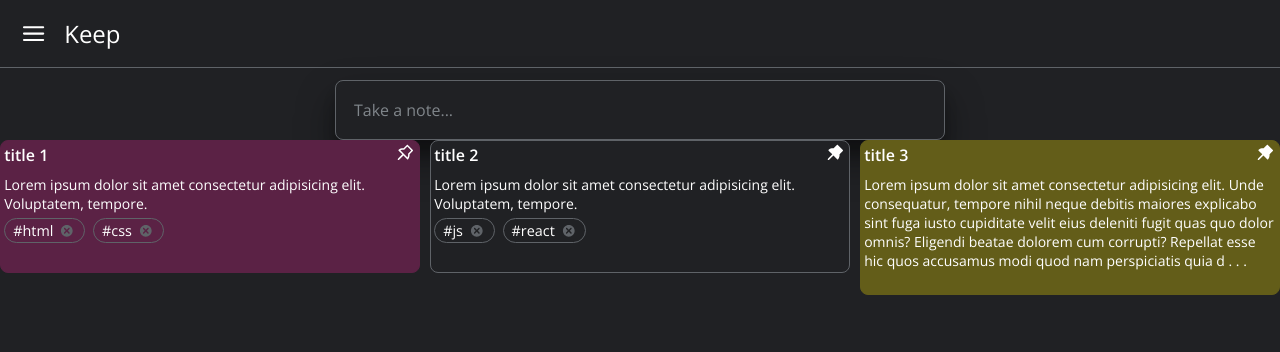
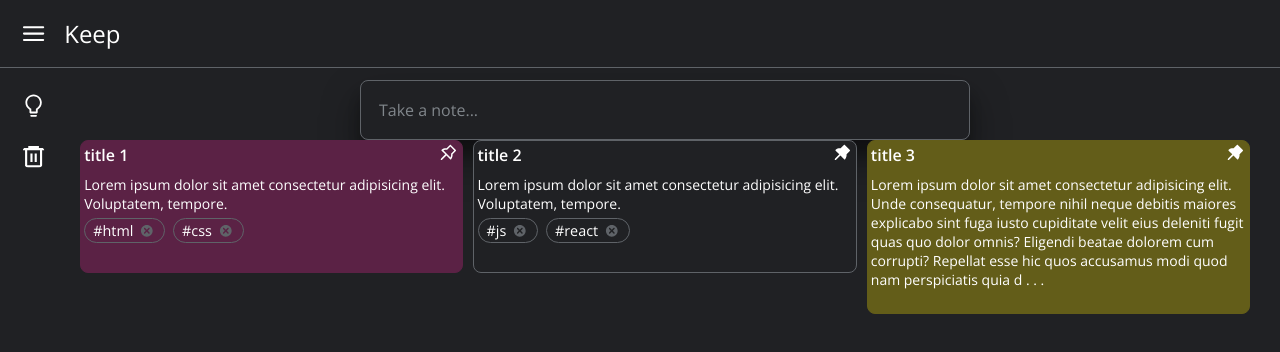
Before and after one commit to OmkarArora/gkeep-notes, a React (Create React App) app: page / in a window 1280 px wide. Shown: the top 352 px of the page. Built offline with nearby package versions, Linux system fonts and the light colour scheme.

Commit message:
feat: added sidenav

```diff
--- a/src/App.css
+++ b/src/App.css
@@ -4,7 +4,11 @@
 }
 
 .main {
-  padding-top: 80px;
+  padding-top: var(--padding-header);
+  padding-left: var(--padding-sidenav);
+  padding-right: 30px;
+  /* display: flex;
+  justify-content: center; */
 }
 
 .icon {
--- a/src/App.js
+++ b/src/App.js
@@ -1,4 +1,4 @@
-import { NotesSection, Header } from "./components";
+import { NotesSection, Header, Sidenav } from "./components";
 import "./App.css";
 
 const notes = [
@@ -49,6 +49,7 @@ const App = () => {
       <div className="header-container">
         <Header />
       </div>
+      <div><Sidenav/></div>
       <main className="main">
         <NotesSection />
       </main>
--- a/src/components/Header/header.css
+++ b/src/components/Header/header.css
@@ -8,6 +8,9 @@
   border-bottom: 1px solid var(--color-light-gray);
 
   padding: 0.5rem;
+  z-index: 20;
+
+  background-color: var(--color-dark);
 }
 
 .header .header-title {
--- a/src/components/Sidenav/Sidenav.jsx
+++ b/src/components/Sidenav/Sidenav.jsx
@@ -0,0 +1,12 @@
+import { AiOutlineBulb } from "react-icons/ai";
+import { RiDeleteBin6Line } from "react-icons/ri";
+import "./sidenav.css";
+
+export const Sidenav = () => {
+	return (
+		<div className="sidenav">
+			<AiOutlineBulb className="icon icon-bulb"/>
+			<RiDeleteBin6Line className="icon icon-bin"/>
+		</div>
+	)
+}
--- /dev/null
+++ b/src/components/Sidenav/sidenav.css
@@ -0,0 +1,13 @@
+.sidenav {
+  display: flex;
+  flex-direction: column;
+  padding-top: var(--padding-header);
+  position: fixed;
+  left: 0;
+  padding-left: 0.5rem;
+}
+
+.sidenav .icon {
+  font-size: 1.6rem;
+  margin-right: 5px;
+}
--- a/src/components/index.js
+++ b/src/components/index.js
@@ -1,2 +1,3 @@
 export {NotesSection} from "./NotesSection/NotesSection";
 export {Header} from "./Header/Header";
+export {Sidenav} from "./Sidenav/Sidenav";
--- a/src/index.css
+++ b/src/index.css
@@ -9,8 +9,10 @@
   --color-yellow: #635d19;
   --color-light-gray: #5f6368;
   --color-placeholder: #80868b;
+  --color-active: #41331c;
 
-  --color-active: #41331c;
+  --padding-header: 80px;
+  --padding-sidenav: 80px;
 }
 
 body {
```
